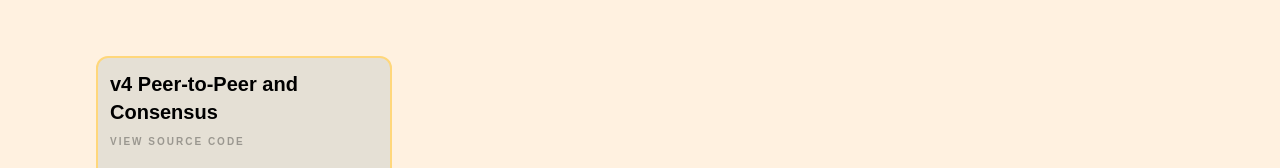
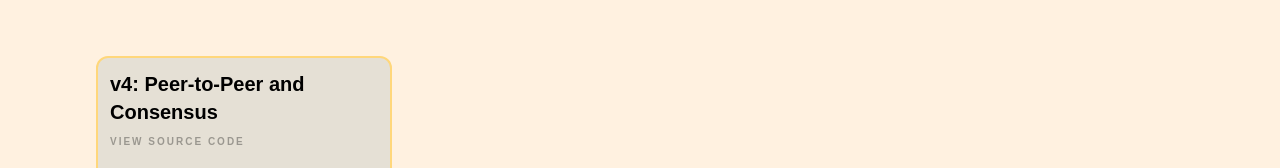
Before and after one commit to jdserrato/my-portfolio, a Next.js app: page / in a window 1280 px wide. Shown: the part 2308-2476 px from the top of the page. Built offline with nearby package versions, Linux system fonts and the light colour scheme.

Commit message:
fixed typo

```diff
--- a/src/app/page.tsx
+++ b/src/app/page.tsx
@@ -73,7 +73,7 @@ const myProjects = [
     category: "Distributed Systems",
   },
       {
-    title: "v4 Peer-to-Peer and Consensus",
+    title: "v4: Peer-to-Peer and Consensus",
     description: "Transitioned to a Peer-to-Peer (P2P) architecture using a Replicated State Machine model. Implemented FIFO-Total Order Broadcast powered by Lamport Logical Clocks and priority queues to maintain absolute consistency across all player replicas.",
     link: "https://github.com/tpell114/word_puzzle_v4",
     tech: ["Java", "P2P", "Distributed Consensus", "Lamport Clocks", "Total Order Broadcast", "Priority Queues"],
@@ -86,7 +86,7 @@ const myProjects = [
     title: "Engineering Portfolio",
     description: (
     <>
-      A minimalist web application built to showcase multi-disciplinary engineering projects: <br /> <br />
+      A minimalist web application built to showcase multi-disciplinary engineering projects <br /> <br />
     </>
   ),
     link: "https://github.com/jdserrato/my-portfolio",
```
